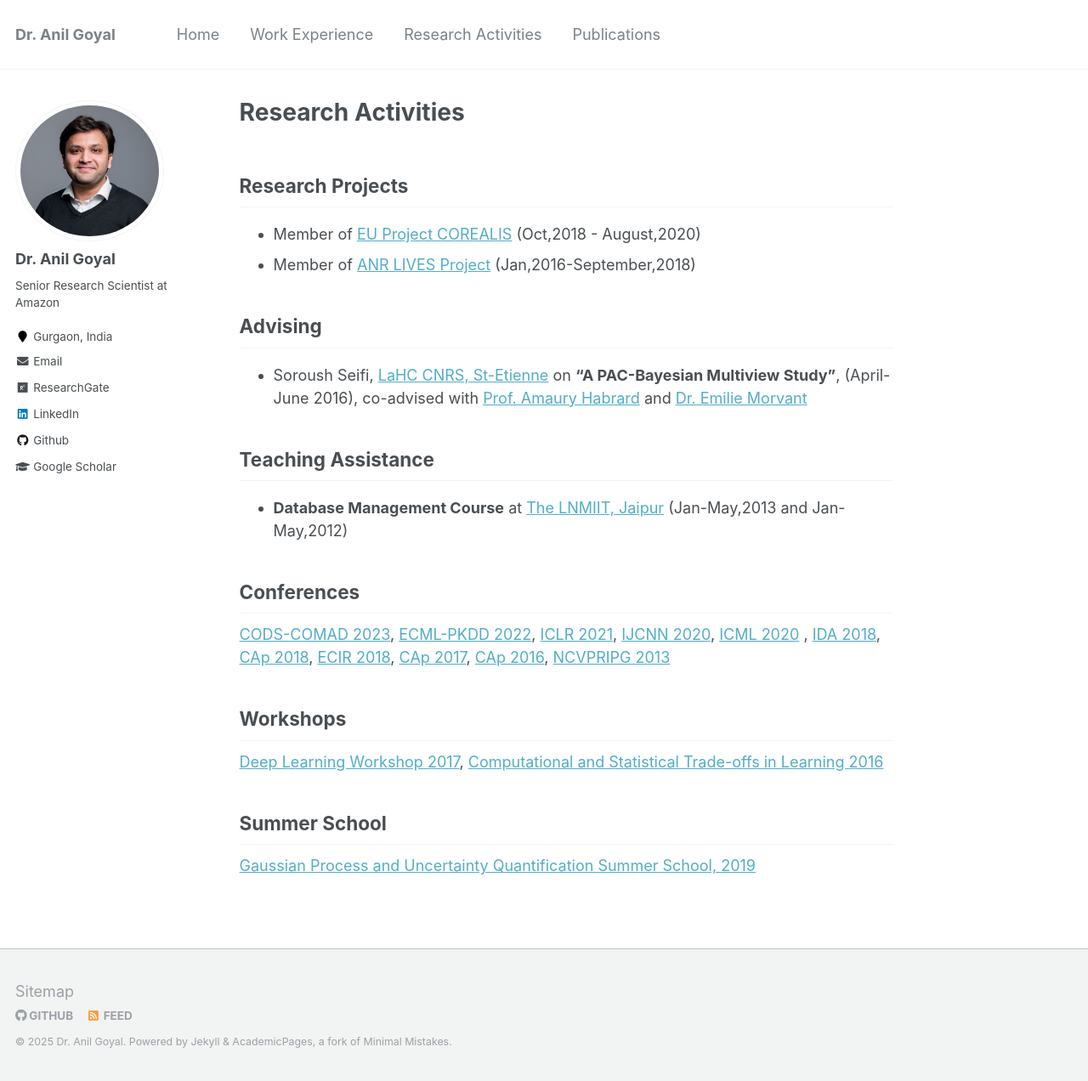
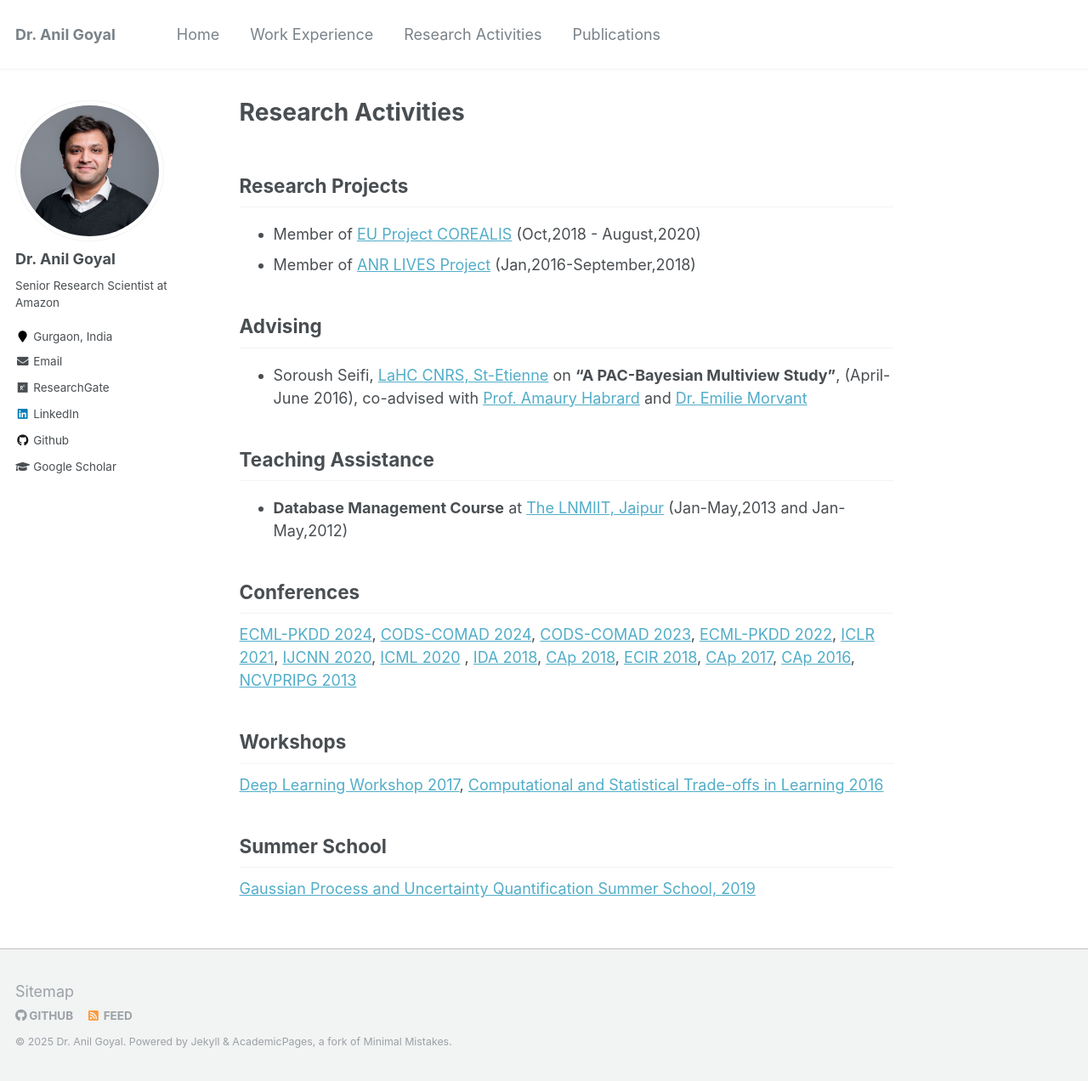
Before and after one commit to goyalanil/goyalanil.github.io, a Jekyll site: the page built from _pages/research.md, in a window 1280 px wide and 1272 px high. Shown: the whole window at 85% size. Built offline with Jekyll 4.4.1, drawn with Linux system fonts in a browser that asks for light colours.

Commit message:
Update research.md

```diff
--- a/_pages/research.md
+++ b/_pages/research.md
@@ -17,7 +17,7 @@ classes: wide
 
 ## Conferences
 
-[CODS-COMAD 2023](https://cods-comad.in/2023/), [ECML-PKDD 2022](https://2022.ecmlpkdd.org/index.html), [ICLR 2021](https://iclr.cc/Conferences/2021), [IJCNN 2020](https://wcci2020.org/), [ICML 2020](https://icml.cc/Conferences/2020) , [IDA 2018](http://ida2018.org), [CAp 2018](http://cap2018.litislab.fr/), [ECIR 2018](https://www.ecir2018.org), [CAp 2017](http://cap2017.imag.fr/index-en.html), [CAp 2016](https://cap16.lif.univ-mrs.fr/), [NCVPRIPG 2013](https://www.cse.iitb.ac.in/~sharat/icvgip.org/ncvpripg2013/index.html)
+[ECML-PKDD 2024](https://ecmlpkdd.org/2024/), [CODS-COMAD 2024](https://cods-comad.in/2024/), [CODS-COMAD 2023](https://cods-comad.in/2023/), [ECML-PKDD 2022](https://2022.ecmlpkdd.org/index.html), [ICLR 2021](https://iclr.cc/Conferences/2021), [IJCNN 2020](https://wcci2020.org/), [ICML 2020](https://icml.cc/Conferences/2020) , [IDA 2018](http://ida2018.org), [CAp 2018](http://cap2018.litislab.fr/), [ECIR 2018](https://www.ecir2018.org), [CAp 2017](http://cap2017.imag.fr/index-en.html), [CAp 2016](https://cap16.lif.univ-mrs.fr/), [NCVPRIPG 2013](https://www.cse.iitb.ac.in/~sharat/icvgip.org/ncvpripg2013/index.html)
 
 ## Workshops
 [Deep Learning Workshop 2017](http://perso.univ-st-etienne.fr/fod07375/Saint&Lyon/), [Computational and Statistical Trade-offs in Learning 2016](https://indico.math.cnrs.fr/event/1007/)
```
